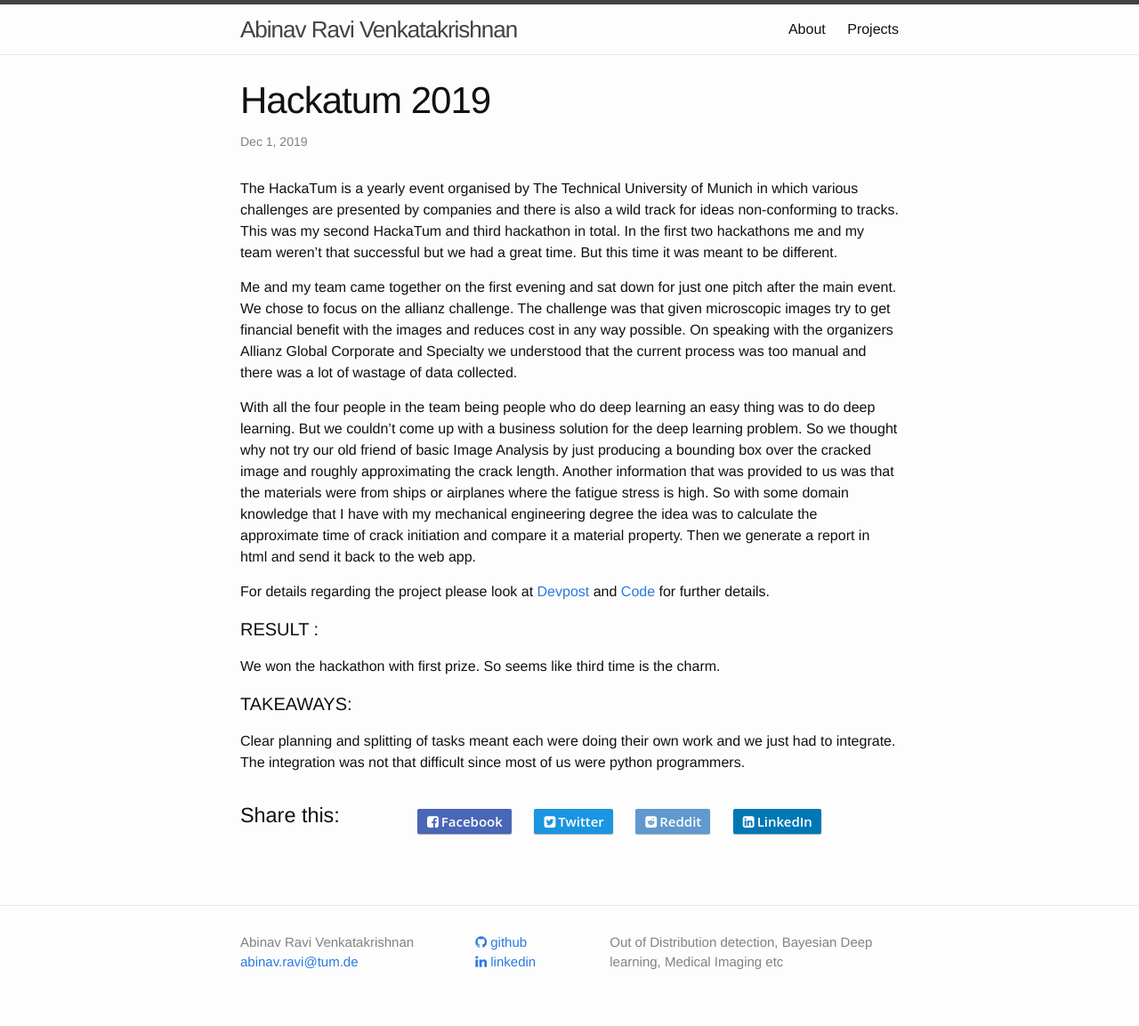
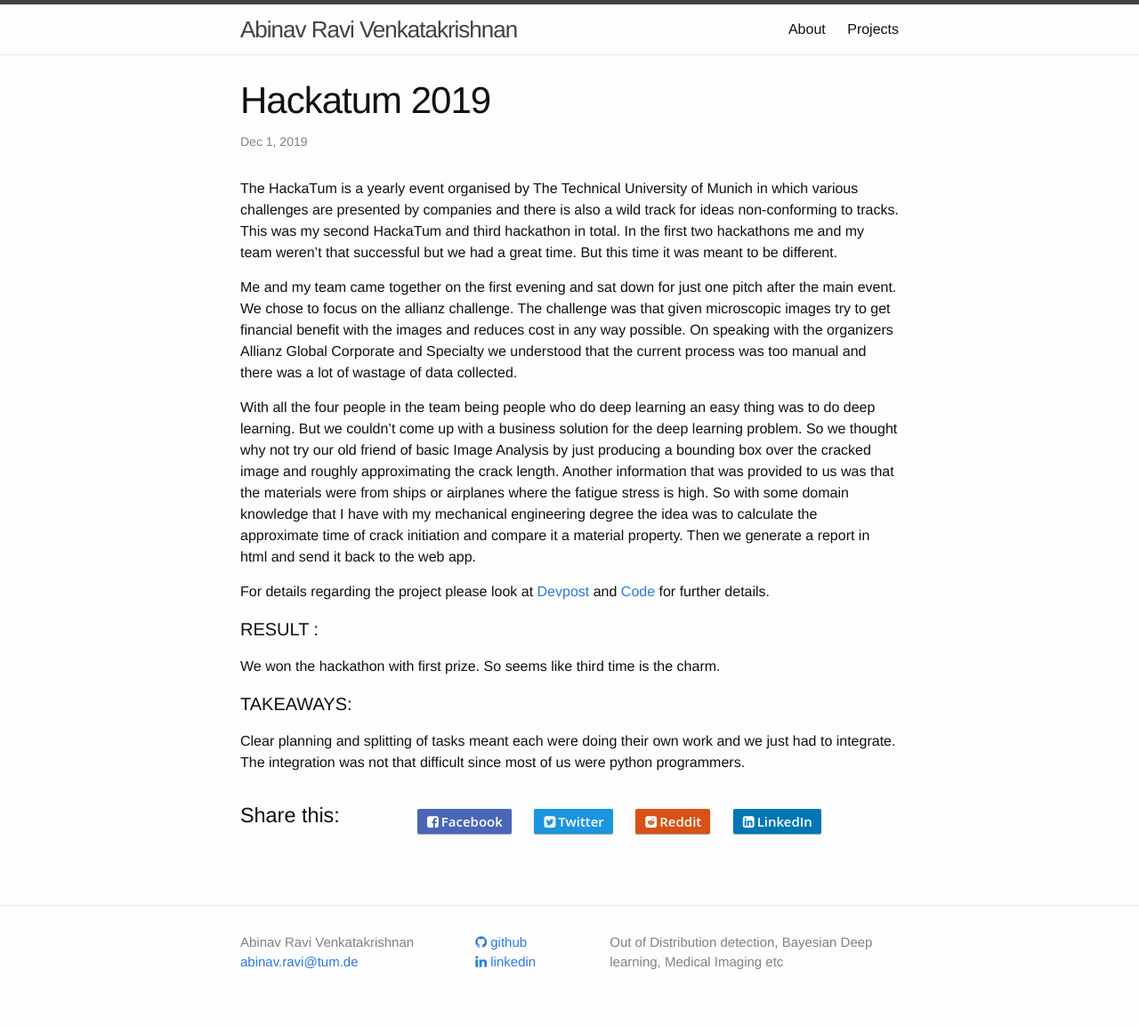
Before and after one commit to AbinavRavi/AbinavRavi.github.io, a Jekyll site: the page built from _posts/2019-12-1-Hackatum.markdown, in a window 1280 px wide. Shown: the whole page at 89% size. Built offline with Jekyll 4.4.1, drawn with Linux system fonts in a browser that asks for light colours; nearby versions of some CDN libraries; comment, search, counter and statistics services are not loaded.

Commit message:
changed color of reddit share button

```diff
--- a/css/blogposts.css
+++ b/css/blogposts.css
@@ -52,8 +52,8 @@
 .share-button.linkedin { background-color: #0077B5; }
 .share-button.linkedin:hover { background-color: #1e84b9; }
 
-.share-button.reddit { background-color: #5f99cf; }
-.share-button.reddit:hover { background-color: #75a6d4; }
+.share-button.reddit { background-color: #d85215; }
+.share-button.reddit:hover { background-color: #eb6913; }
 
 .share-button.tumblr { background-color: #35465c; }
 .share-button.tumblr:hover { background-color: #455166; }
```
